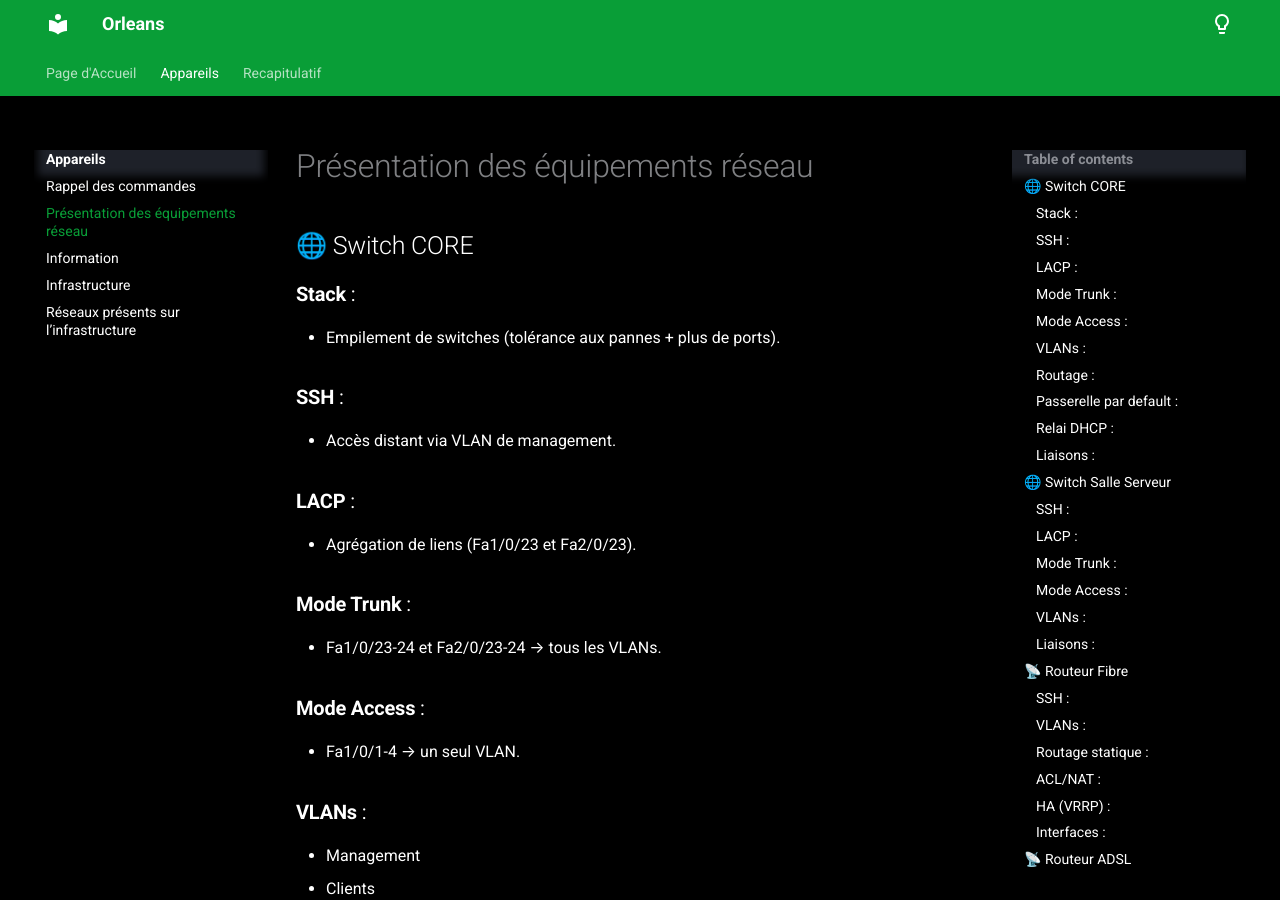
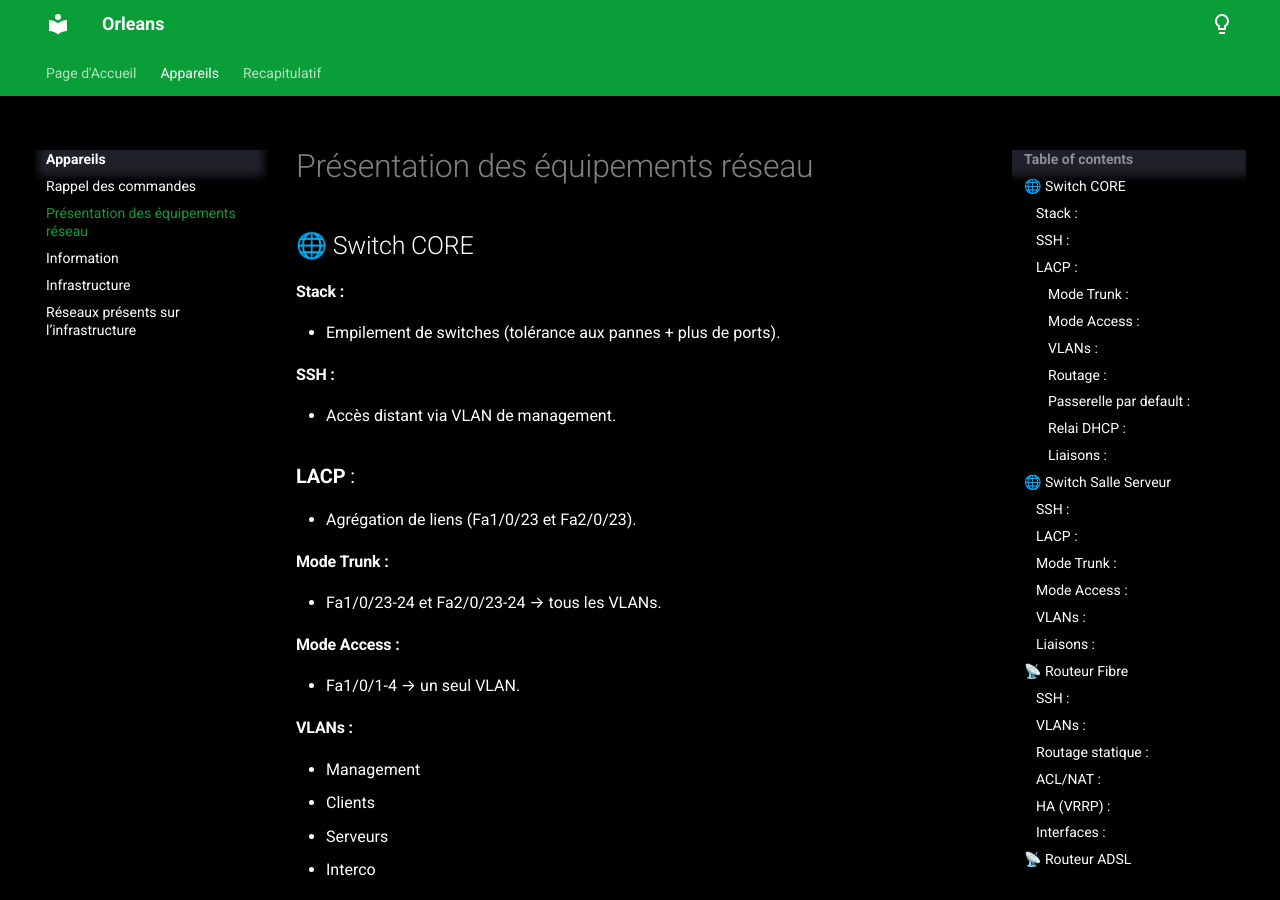
Before and after one commit to XolA-max/gp-orleans-sportludique2025-2026, an MkDocs documentation site: the page built from docs/Appareils/Equipements.md, in a window 1280 px wide and 900 px high. Built offline with MkDocs 1.6.1 and Material for MkDocs 9.7.7, drawn with Linux system fonts in a browser that asks for light colours.

Commit message:
modif ajout

```diff
--- a/docs/Appareils/Equipements.md
+++ b/docs/Appareils/Equipements.md
@@ -2,28 +2,28 @@
 
 ## 🌐 Switch CORE
 
-### **Stack** :
+#### **Stack** :
 - Empilement de switches (tolérance aux pannes + plus de ports).
-### **SSH** :
+#### **SSH** :
 - Accès distant via VLAN de management.
 ### **LACP** :
 - Agrégation de liens (Fa1/0/23 et Fa2/0/23).
-### **Mode Trunk** :
+#### **Mode Trunk** :
 - Fa1/0/23-24 et Fa2/0/23-24 → tous les VLANs.
-### **Mode Access** :
+#### **Mode Access** :
 - Fa1/0/1-4 → un seul VLAN.
-### **VLANs** :
+#### **VLANs** :
 - Management
 - Clients
 - Serveurs
 - Interco
-### **Routage** :
+#### **Routage** :
 - Activation du routage.
-### **Passerelle par default** :
+#### **Passerelle par default** :
 - Route par default sur IP de la passerelle virtuel
-### **Relai DHCP** :
+#### **Relai DHCP** :
 - Contacter le serveur AD pour obtenir une adresse ip en DHCP
-### **Liaisons** :
+#### **Liaisons** :
   - Fa1/0/1 à Fa1/0/4 → ordinateurs clients
   - Fa1/0/23 & Fa2/0/23 → switch B4
   - Fa1/0/24 & Fa2/0/24 → routeur Fibre + ADSL
@@ -32,19 +32,19 @@
 
 ## 🌐 Switch Salle Serveur
 
-### **SSH** :
+#### **SSH** :
 - Accès distant (3 comptes utilisateurs avec droits complets).
-### **LACP** :
+#### **LACP** :
 - Agrégation de liens (Fa1/0/1 et Fa1/0/2).
-### **Mode Trunk** :
+#### **Mode Trunk** :
 - Fa1/0/1-2 → tous les VLANs
 - Fa1/0/21-23 → Vlan 241
-### **Mode Access** :
+#### **Mode Access** :
 - Fa1/0/24 → Vlan Mana.
-### **VLANs** :
+#### **VLANs** :
 - Management
 - Serveurs.
-### **Liaisons** :
+#### **Liaisons** :
   - Fa1/0/1 & Fa1/0/2 → vers les switchs salle serveur
   - Fa1/0/23 & Fa1/0/24 → vers switch serveur
 
@@ -52,17 +52,17 @@
 
 ## 📡 Routeur Fibre
 
-### **SSH** :
+#### **SSH** :
 - Accès distant (3 comptes utilisateurs avec droits complets).
-### **VLANs** :
+#### **VLANs** :
 - Management, Interco.
-### **Routage statique** :
+#### **Routage statique** :
   - Utiliser l’interface Gi0/0.interco pour accéder aux VLAN Serveurs et Clients.
-### **ACL/NAT** :
+#### **ACL/NAT** :
   - Autoriser le VLAN Interco à sortir du routeur pour accéder à Internet
-### **HA (VRRP)** :
+#### **HA (VRRP)** :
   - Création d’une passerelle virtuelle permettant d’avoir plusieurs passerelles : une active et une inactive. Lorsque la passerelle active tombe en panne, le basculement se fait automatiquement vers l’autre routeur.
-### **Interfaces** :
+#### **Interfaces** :
   - Gi0/0 (virtuel) : VLAN Interco(nat inside) + VLAN Management (mode access).
   - Gi0/1 : VLAN 200 (mode access,nat outside).
 
@@ -70,18 +70,18 @@
 
 ## 📡 Routeur ADSL
 
-### **SSH** :
+#### **SSH** :
   - Accès distant (3 comptes utilisateurs avec droits complets).
-### **VLANs** :
+#### **VLANs** :
   - Management
   - Interco.
-### **Routage statique** :
+#### **Routage statique** :
   - Utiliser l’interface Gi0/0.interco pour accéder aux VLAN Serveurs et Clients.
-### **ACL/NAT** :
+#### **ACL/NAT** :
   - Autoriser le VLAN Interco à sortir du routeur pour accéder à Internet
-### **HA** :
+#### **HA** :
   - Création d’une passerelle virtuelle permettant d’avoir plusieurs passerelles : une active et une inactive. Lorsque la passerelle active tombe en panne, le basculement se fait automatiquement vers l’autre routeur.
-### **Interfaces** :
+#### **Interfaces** :
   - Gi0/0 (virtuel) : VLAN Interco(nat inside) + VLAN Management (mode access).
   - Gi0/1 : VLAN 100 (mode access,nat outside).
 
@@ -89,9 +89,8 @@
 
 ## 🚫 PareFeu physique stormshield
 
----
 
-### Accès à l’interface
+#### Accès à l’interface
 
 - L’administration se fait via l’interface web.
 - Adresse IP par défaut ou configurée pour le management : `192.168.140.45`
@@ -120,7 +119,7 @@ Actuellement, aucune règle de filtrage n’a été mise en place afin de vérif
 
 ## 🚫 PareFeu virtuel
 
-### Accès à l’interface
+#### Accès à l’interface
 
 - L’administration se fait via l’interface web.
 - Adresse IP par défaut ou configurée pour le management : `192.168.140.75`
@@ -150,32 +149,32 @@ Actuellement, aucune règle de filtrage n’a été mise en place afin de vérif
 
 ## 🔷  Machine virtuel AD
 
-- **Création de la machine viruel** : Création de la machine virtuelle via l’interface web
+#### **Création de la machine viruel** : Création de la machine virtuelle via l’interface web
   - Configuration des ressources nécessaires à la machine virtuelle.
   - Installation de Windows Server 2025.
   - Configurations reseaux : Une interface dans le VLAN Management et une autre dans le VLAN Serveur.
-- **AD** :
+#### **AD** :
   - Crétion de l'active directori
-- **DHCP** :
+#### **DHCP** :
 - Une plage DHCP pour le VLAN Client a été configurée de X.X.X.10 à X.X.X.50.
-- **DNS** :
+#### **DNS** :
   - Résolution de noms en adresses IP
-- **Serveur de fichier** :
+#### **Serveur de fichier** :
   - Fichier partagé entre les comptes clients
 
 ---
 
 ## 🔷 Serveur Proxmox
 
-- **Installation RAID 5 avec LVM**
+#### **Installation RAID 5 avec LVM**
   - Création des partitions avec `fdisk` ou `parted`.
   - Configuration du RAID 5 via `mdadm`
   - Création du volume LVM
 
-- **Installation de Proxmox**
+#### **Installation de Proxmox**
   - Création d’une clé USB bootable avec `Rufus` ou `dd`
   - Démarrage du serveur sur la clé USB et installation de l’OS Proxmox.
 
-- **Configuration de Proxmox**
+#### **Configuration de Proxmox**
   - Configuration du VLAN de management dans l’interface réseau :
   - Redémarrage du service réseau :
```
Also changed, not shown: docs/Appareils/Commandes.md (+21 -12 lines).
